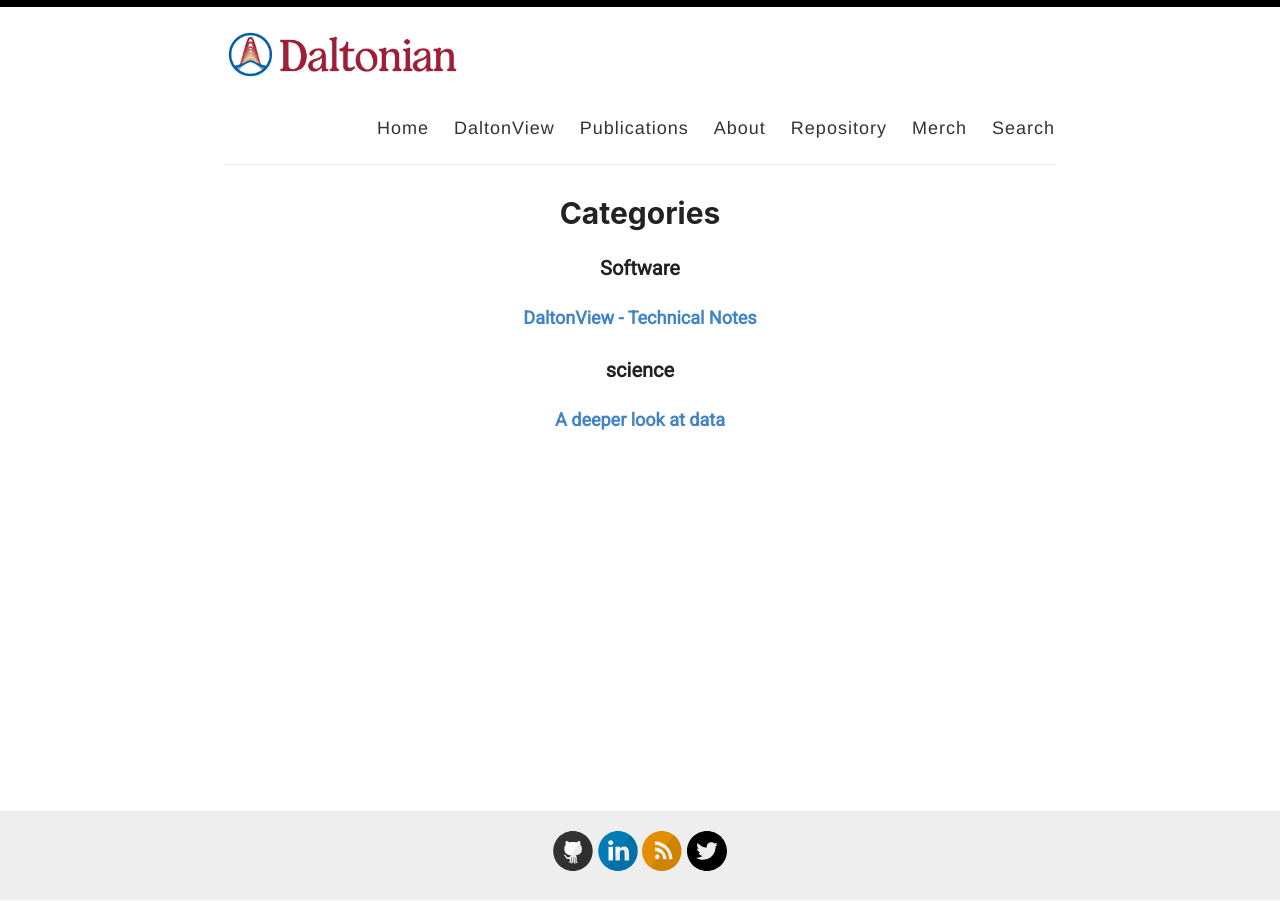
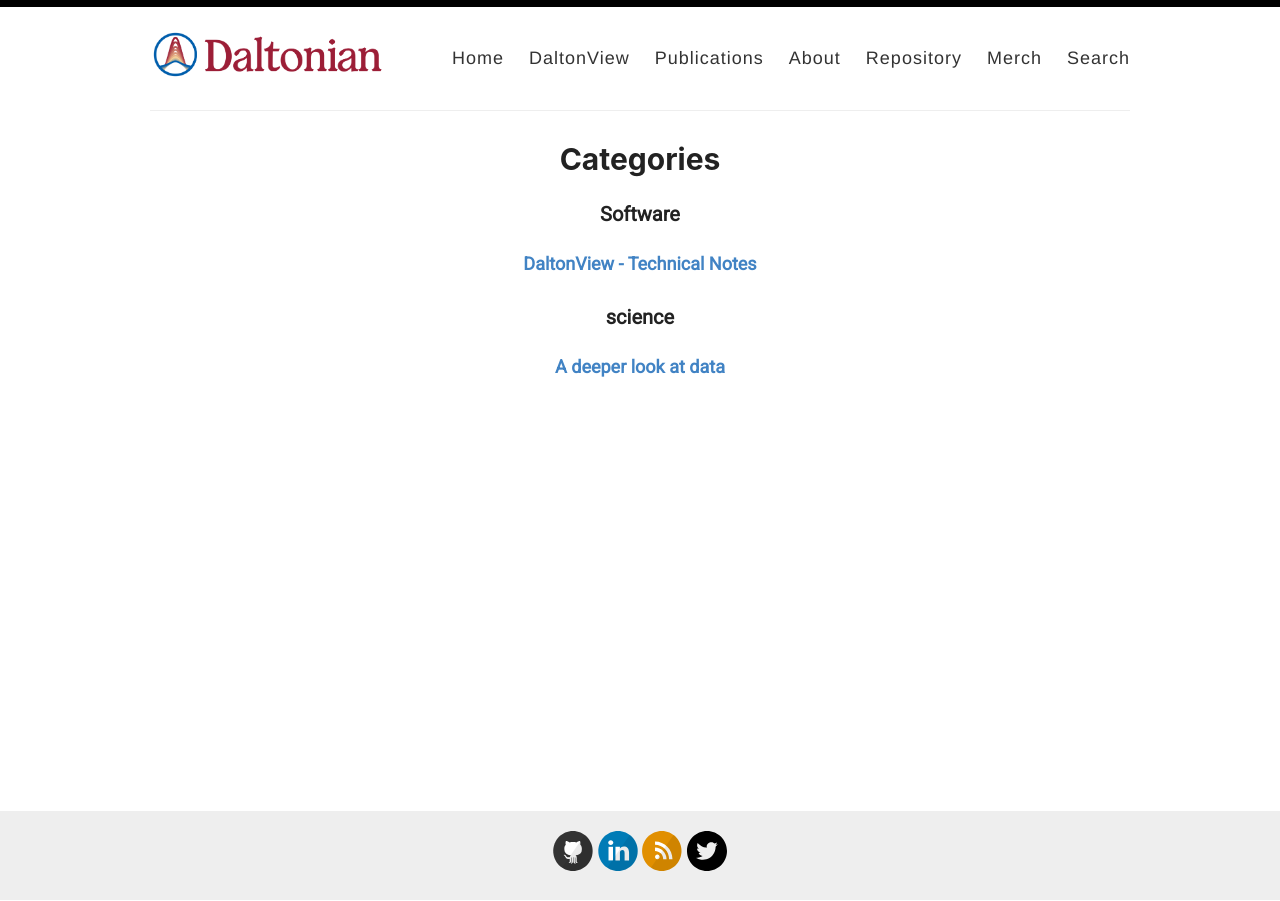
Before and after one commit to yreva/daltonian.co, a Jekyll site: the page built from _pages/categories.md, in a window 1280 px wide. Built offline with Jekyll 4.4.1, drawn with Linux system fonts in a browser that asks for light colours.

Commit message:
Revert "update main container"
This reverts commit 3b87132605d2b3fb9533d5420b9a0b4be2e5d3ea.

```diff
--- a/_config.yml
+++ b/_config.yml
@@ -24,7 +24,7 @@ footer-links:
   email:
   facebook:
   flickr:
-  github: yreva
+  github: daltonian
   instagram:
   linkedin: avery-dalton-30398613a
   pinterest:
--- a/assets/style.scss
+++ b/assets/style.scss
@@ -32,7 +32,7 @@ body {
 
 .container {
   margin: 0 auto;
-  max-width: 850px;
+  max-width: 1000px;
   padding: 0 10px;
   width: 100%;
 }
```
